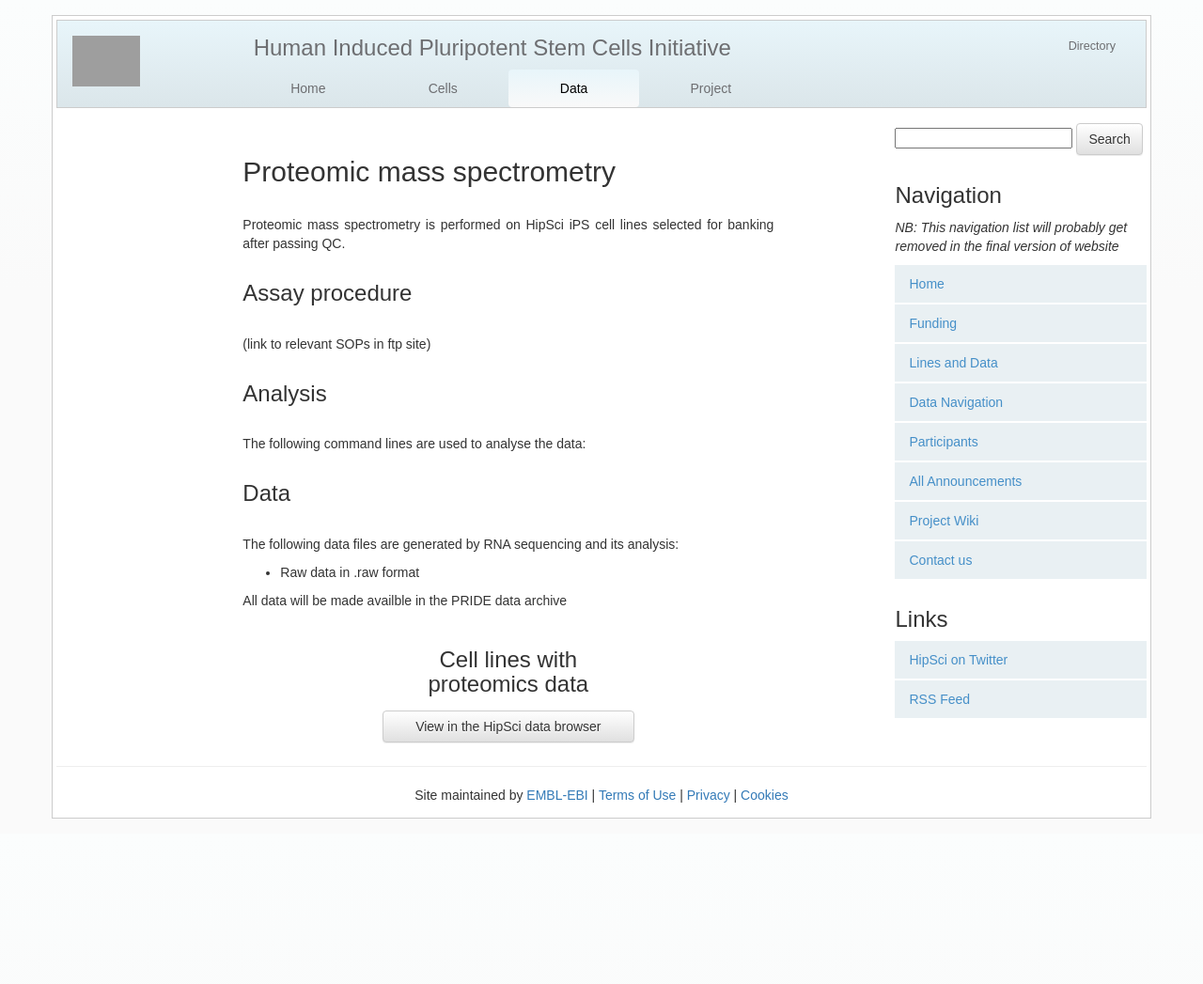
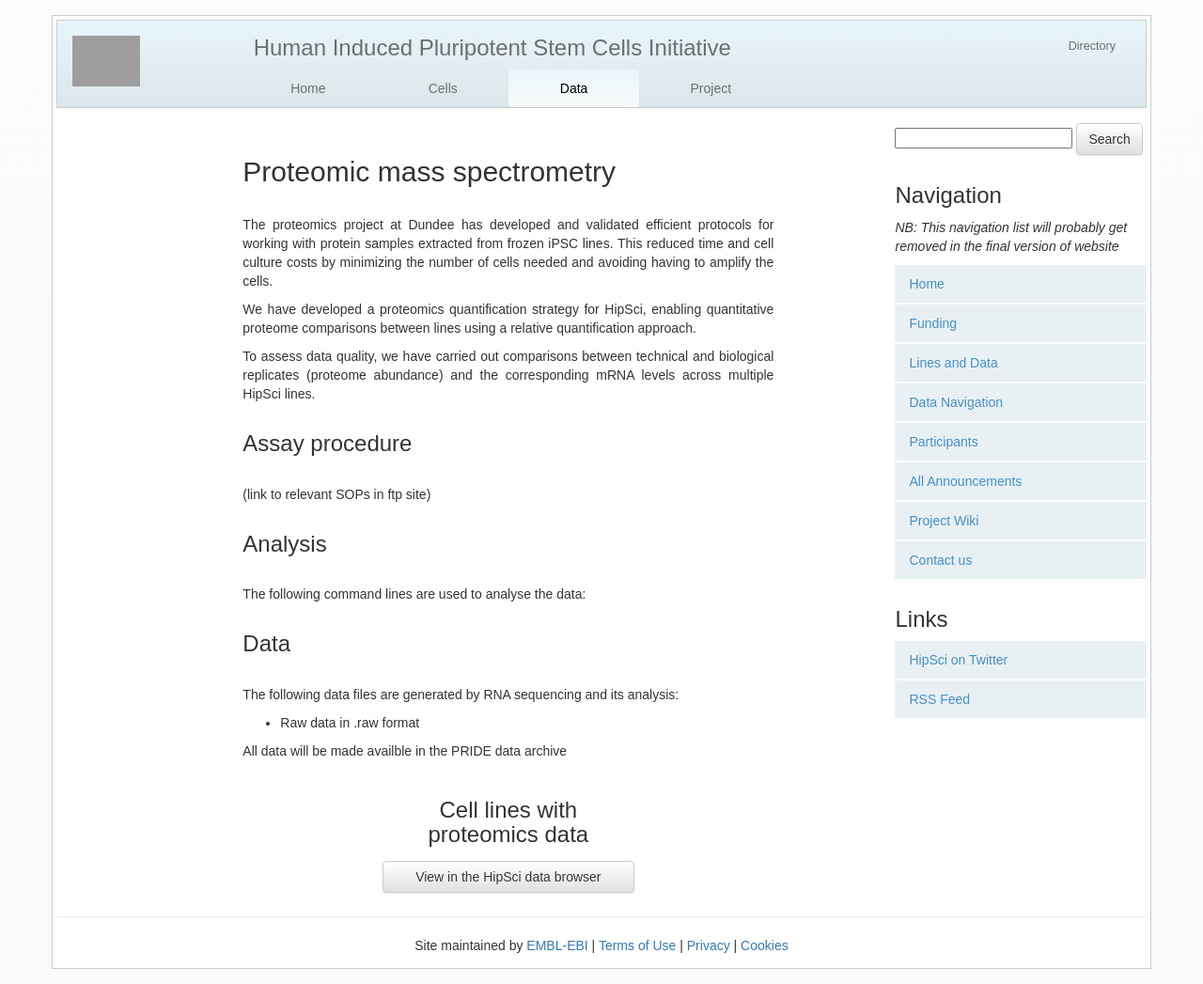
Before and after one commit to EMBL-EBI-GCA/gca_hipsci_website, a Jekyll site: the page built from assay/_posts/1111-11-11-proteomis.md, in a window 1280 px wide. Shown: the whole page at 94% size. Built offline with Jekyll 4.4.1, drawn with Linux system fonts in a browser that asks for light colours; nearby versions of some CDN libraries; before the commit the page ends 900 px from its top, so only the background shows below that; grey boxes are pictures that could not be loaded.

Commit message:
assay description updates

```diff
--- a/assay/_posts/1111-11-11-proteomis.md
+++ b/assay/_posts/1111-11-11-proteomis.md
@@ -5,7 +5,19 @@ tags:
     - assay
 ---
 
-Proteomic mass spectrometry is performed on HipSci iPS cell lines selected for banking after passing QC.
+The proteomics project at Dundee
+has developed and validated efficient protocols for working with
+protein samples extracted from frozen iPSC lines. This reduced time and cell
+culture costs by minimizing the number of cells needed and avoiding having to
+amplify the cells.
+
+We have developed a
+proteomics quantification strategy for HipSci, enabling quantitative proteome
+comparisons between lines using a relative quantification approach.
+
+To assess data quality, we have carried out comparisons between technical and
+biological replicates (proteome abundance) and the corresponding
+mRNA levels across multiple HipSci lines.
 
 ###Assay procedure
 
```
Also changed, not shown: assay/_posts/1111-11-11-cellbiol-fn.md (+12 -1 lines).
